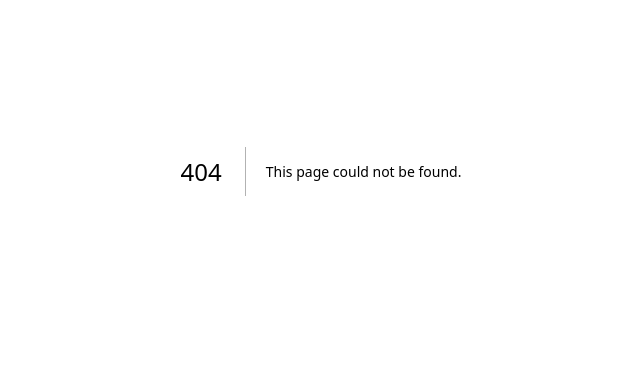
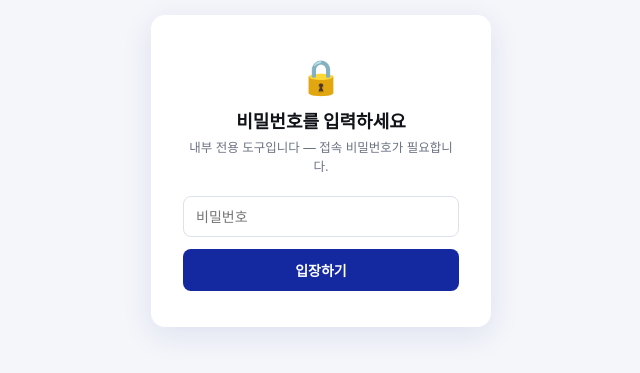
Before and after one commit to Hayeon-eng/applestalker, a Next.js app in the folder frontend/: page /gate in a window 1280 px wide. Before the commit this address had no page. Shown: the part 229-602 px from the top of the page, without its empty margins (319-959 px from the left). Built offline with nearby package versions, Linux system fonts and the light colour scheme.

Commit message:
Create page.tsx

```diff
--- /dev/null
+++ b/frontend/src/app/gate/page.tsx
@@ -0,0 +1,115 @@
+"use client";
+
+import { useState, Suspense } from "react";
+import { useRouter, useSearchParams } from "next/navigation";
+
+function GateForm() {
+  const router = useRouter();
+  const params = useSearchParams();
+  const next = params.get("next") || "/";
+
+  const [password, setPassword] = useState("");
+  const [error, setError] = useState("");
+  const [loading, setLoading] = useState(false);
+
+  async function submit(e: React.FormEvent) {
+    e.preventDefault();
+    if (!password) return;
+    setLoading(true);
+    setError("");
+    try {
+      const res = await fetch("/api/gate-auth", {
+        method: "POST",
+        headers: { "Content-Type": "application/json" },
+        body: JSON.stringify({ password }),
+      });
+      if (res.ok) {
+        router.replace(next);
+        router.refresh();
+      } else {
+        const d = await res.json().catch(() => ({}));
+        setError(d?.error || "비밀번호가 틀렸습니다.");
+      }
+    } catch {
+      setError("접속 중 문제가 발생했습니다. 다시 시도해주세요.");
+    } finally {
+      setLoading(false);
+    }
+  }
+
+  return (
+    <div
+      style={{
+        minHeight: "100vh",
+        display: "flex",
+        alignItems: "center",
+        justifyContent: "center",
+        background: "#F5F6FA",
+      }}
+    >
+      <form
+        onSubmit={submit}
+        style={{
+          width: 340,
+          background: "#fff",
+          borderRadius: 14,
+          padding: "36px 32px",
+          boxShadow: "0 8px 30px rgba(20,40,160,0.10)",
+          textAlign: "center",
+        }}
+      >
+        <div style={{ fontSize: 34, marginBottom: 6 }}>🔒</div>
+        <h1 style={{ fontSize: 18, fontWeight: 800, margin: "0 0 4px" }}>비밀번호를 입력하세요</h1>
+        <p style={{ fontSize: 12.5, color: "#6B7280", margin: "0 0 20px" }}>
+          내부 전용 도구입니다 — 접속 비밀번호가 필요합니다.
+        </p>
+        <input
+          type="password"
+          autoFocus
+          value={password}
+          onChange={(e) => setPassword(e.target.value)}
+          placeholder="비밀번호"
+          style={{
+            width: "100%",
+            boxSizing: "border-box",
+            padding: "11px 12px",
+            fontSize: 14,
+            border: "1px solid #DDE1EC",
+            borderRadius: 8,
+            outline: "none",
+            marginBottom: 12,
+          }}
+        />
+        {error && (
+          <p style={{ color: "#D93025", fontSize: 12.5, margin: "0 0 12px" }}>{error}</p>
+        )}
+        <button
+          type="submit"
+          disabled={loading}
+          style={{
+            width: "100%",
+            padding: "11px 0",
+            fontSize: 14,
+            fontWeight: 700,
+            color: "#fff",
+            background: "#1428A0",
+            border: "none",
+            borderRadius: 8,
+            cursor: loading ? "default" : "pointer",
+            opacity: loading ? 0.7 : 1,
+          }}
+        >
+          {loading ? "확인 중..." : "입장하기"}
+        </button>
+      </form>
+    </div>
+  );
+}
+
+export default function GatePage() {
+  return (
+    <Suspense fallback={null}>
+      <GateForm />
+    </Suspense>
+  );
+}
```
